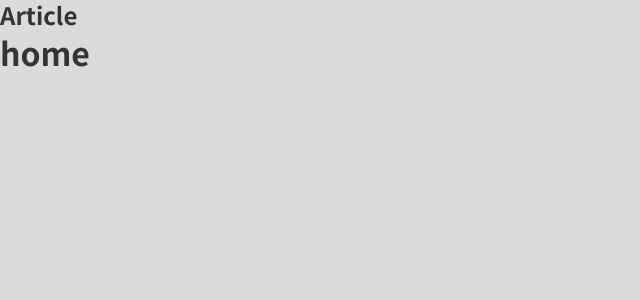
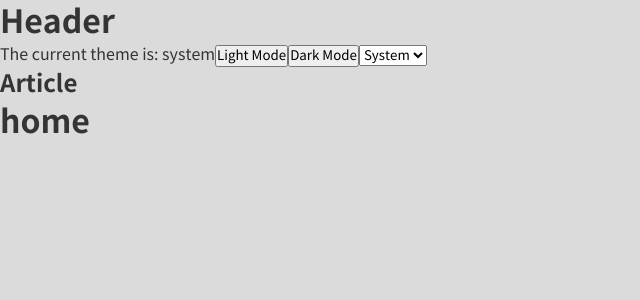
Before and after one commit to dalgudot/blog, a Next.js app: page /1/1 in a window 1280 px wide. Shown: the top 300 px of the page, without its empty margins (0-640 px from the left). Built offline with nearby package versions, Linux system fonts and the light colour scheme; no server answers; what @dalgu/react-toast would draw is missing.

Commit message:
add next-theme

```diff
--- a/src/components/header/header.tsx
+++ b/src/components/header/header.tsx
@@ -1,4 +1,5 @@
 import { useCheckAdminPage } from '../../lib/hooks/useCheckAdminPage';
+import ThemeToggle from './theme-toggle';
 
 const Header: React.FC = () => {
   // useCheckAdminPage();
@@ -6,6 +7,7 @@ const Header: React.FC = () => {
   return (
     <>
       <h1>Header</h1>
+      <ThemeToggle />
     </>
   );
 };
--- /dev/null
+++ b/src/components/header/theme-toggle.tsx
@@ -0,0 +1,26 @@
+import { useTheme } from 'next-themes';
+import { useMounted } from '../../lib/hooks/useMounted';
+
+const ThemeToggle = () => {
+  const mounted = useMounted();
+  const { theme, setTheme } = useTheme();
+
+  if (!mounted) return null;
+
+  return (
+    <div>
+      The current theme is: {theme}
+      <button onClick={() => setTheme('light')}>Light Mode</button>
+      <button onClick={() => setTheme('dark')}>Dark Mode</button>
+      {theme !== undefined && (
+        <select value={theme} onChange={(e) => setTheme(e.target.value)}>
+          <option value='dark'>Dark</option>
+          <option value='light'>Light</option>
+          <option value='system'>System</option>
+        </select>
+      )}
+    </div>
+  );
+};
+
+export default ThemeToggle;
--- /dev/null
+++ b/src/lib/hooks/useMounted.ts
@@ -0,0 +1,9 @@
+import { useEffect, useState } from 'react';
+
+export const useMounted = () => {
+  const [mounted, setMounted] = useState(false);
+
+  useEffect(() => setMounted(true), []);
+
+  return mounted;
+};
--- a/src/pages/_app.tsx
+++ b/src/pages/_app.tsx
@@ -7,6 +7,7 @@ import { ThemeProvider } from 'next-themes';
 import GlobalStyle from '../styles/globals';
 import Fonts from '../styles/fonts';
 import Colors from '../styles/colors';
+import Header from '../components/header/header';
 
 initializeFirebaseApp();
 const ArticlesApp = ({ Component, pageProps }: AppProps) => {
@@ -18,7 +19,7 @@ const ArticlesApp = ({ Component, pageProps }: AppProps) => {
       <Provider store={store}>
         <ThemeProvider>
           <ToastProvider>
-            {/* <Header /> */}
+            <Header />
             <Component {...pageProps} />
           </ToastProvider>
         </ThemeProvider>
--- a/src/styles/colors.ts
+++ b/src/styles/colors.ts
@@ -13,6 +13,3 @@ const Colors = createGlobalStyle`
 `;
 
 export default Colors;
-
-/* font-family: Menlo, Monaco, Lucida Console, Liberation Mono, DejaVu Sans Mono,
-    Bitstream Vera Sans Mono, Courier New, monospace; */
```
